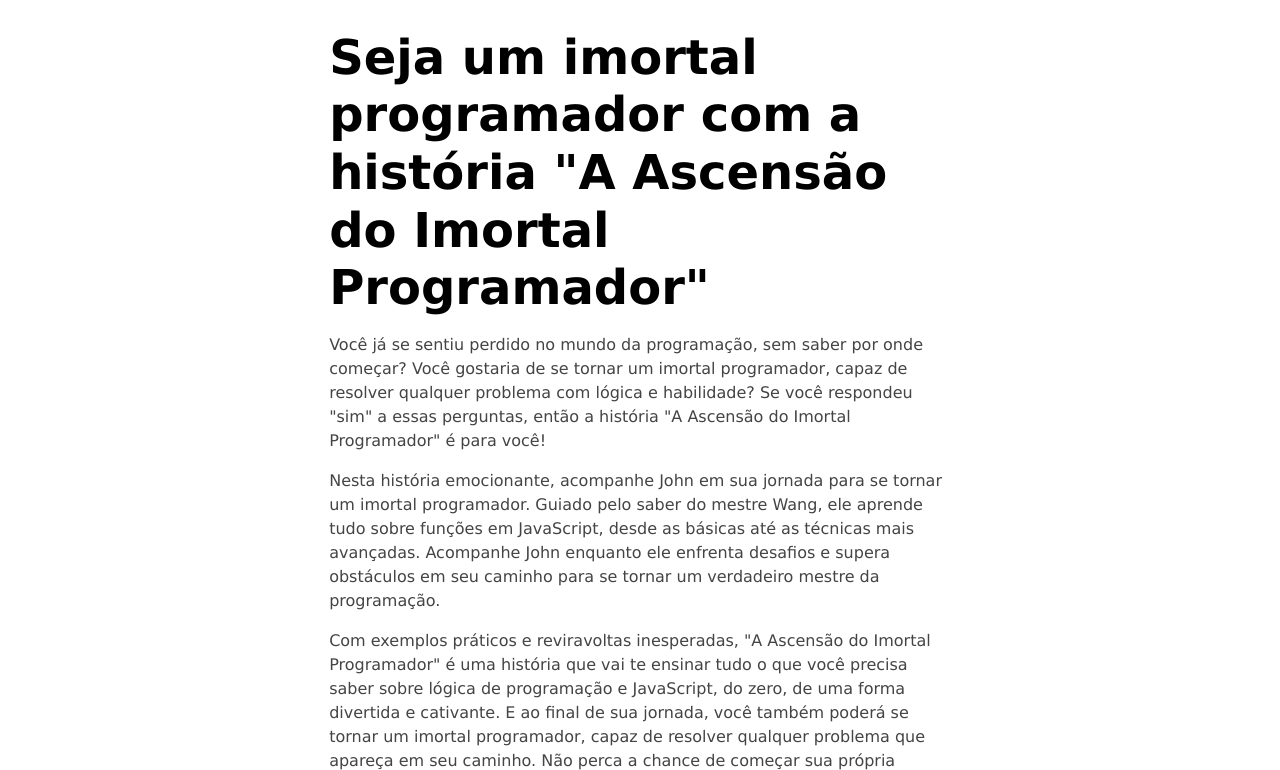
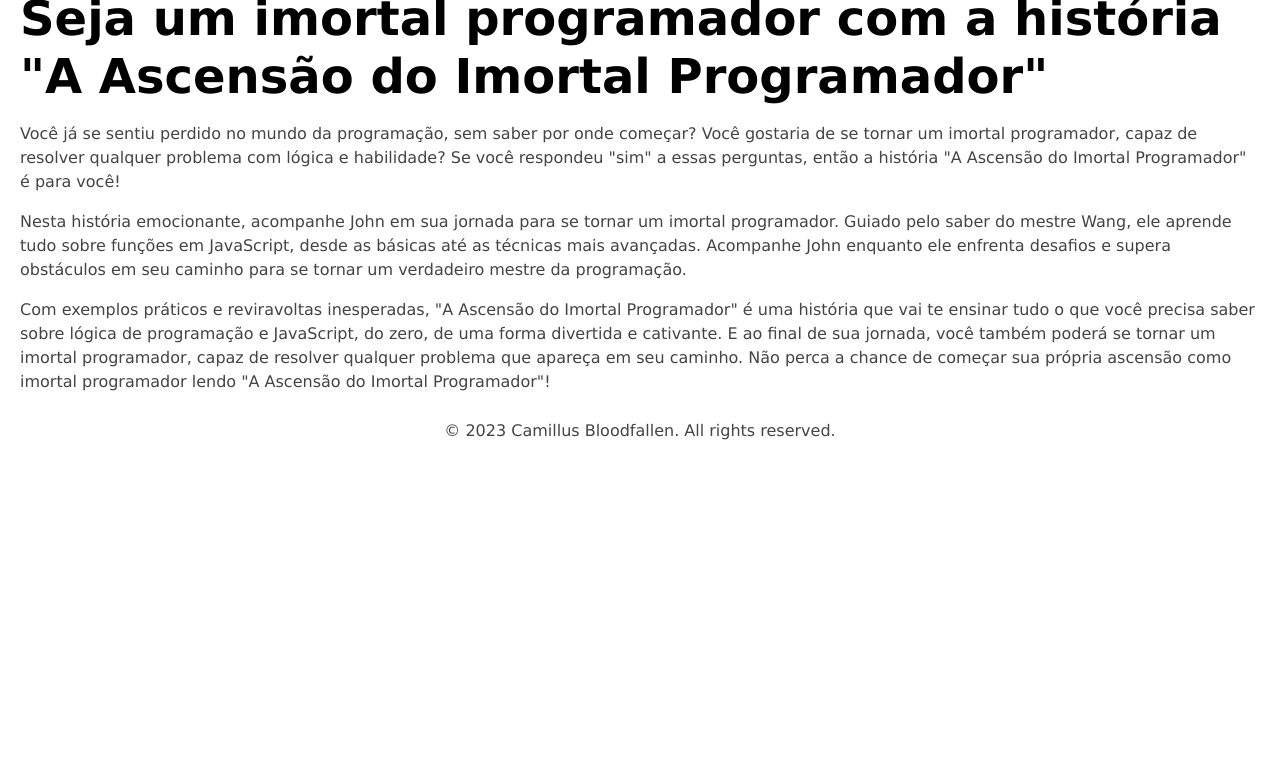
Before and after one commit to ricardo564/TheRiseOfTheImmortalProgrammer, an Astro site: page / in a window 1280 px wide. Shown: the part 156-926 px from the top of the page. After the commit the page ends 800 px from the top, so only its background shows below. Built offline with nearby package versions, Linux system fonts and the light colour scheme; Astro itself is replaced by a stand-in of ours.

Commit message:
style: changed application max width :art:

```diff
--- a/src/styles/global.css
+++ b/src/styles/global.css
@@ -2,7 +2,7 @@
 	font-family: Verdana, sans-serif;
 	margin: auto;
 	padding: 20px;
-	max-width: 65ch;
+	max-width: 1920px;
 	text-align: left;
 	background-color: #fff;
 	word-wrap: break-word;
```
